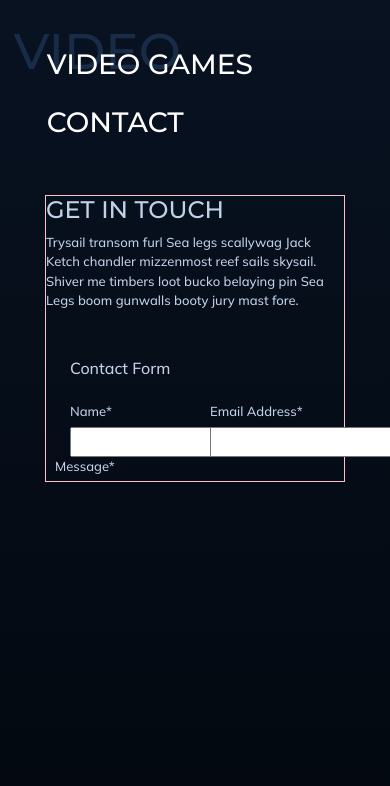
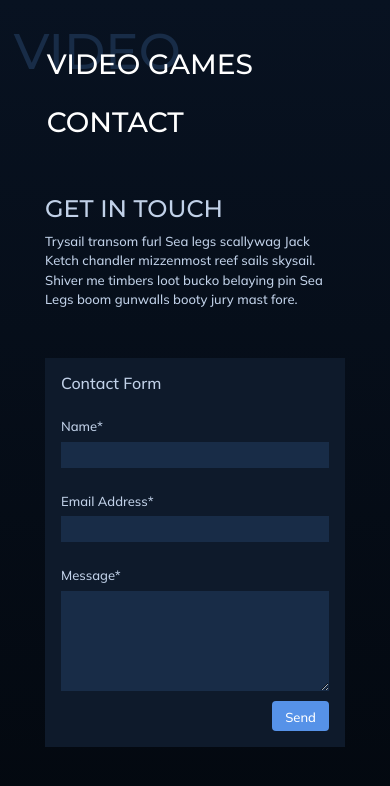
Before and after one commit to DJ620/ConnectNowTest, a React (Create React App) app: page /contact in a window 390 px wide. Shown: the top 786 px of the page. Built offline with nearby package versions, Linux system fonts and the light colour scheme; the HTML template or start-up script is replaced by a standard one.

Commit message:
Finished building the contact component

```diff
--- a/src/Pages/Contact.tsx
+++ b/src/Pages/Contact.tsx
@@ -1,27 +1,53 @@
-import React from 'react';
+import React from "react";
 
 function Contact() {
+  const styles = {
+    input: {
+      width: "100%",
+      backgroundColor: "#182c47",
+      border: "none",
+    },
+  };
   return (
-        <div style={{width: "37%", minWidth: "300px", border: "1px solid pink", margin: "0 auto"}}>
+    <div
+      style={{
+        width: "37%",
+        minWidth: "300px",
+        margin: "0 auto",
+      }}
+    >
       <h4 className="montserrat">GET IN TOUCH</h4>
-            <p style={{fontSize: "13px"}} className="mb-5">Trysail transom furl Sea legs scallywag Jack Ketch chandler mizzenmost reef sails skysail. Shiver me timbers loot bucko belaying pin Sea Legs boom gunwalls booty jury mast fore.</p>
-            <div className="px-4">
+      <p style={{ fontSize: "13px" }} className="mb-5">
+        Trysail transom furl Sea legs scallywag Jack Ketch chandler mizzenmost
+        reef sails skysail. Shiver me timbers loot bucko belaying pin Sea Legs
+        boom gunwalls booty jury mast fore.
+      </p>
+      <div className="p-3" style={{ backgroundColor: "#0e1a2b" }}>
         <h6>Contact Form</h6>
         <div className="row mt-4">
-                    <div className="col-6">
-                        <p style={{fontSize: "13px", marginBottom: "5px"}}>Name*</p>
-                        <input type="text"/>
+          <div className="col-12 col-lg-6">
+            <p style={{ fontSize: "13px", marginBottom: "5px" }}>Name*</p>
+            <input
+              type="text"
+              className="mb-4"
+              style={styles.input}
+            />
           </div>
-                    <div className="col-6">
-                        <p style={{fontSize: "13px", marginBottom: "5px"}}>Email Address*</p>
-                        <input type="text"/>
+          <div className="col-12 col-lg-6">
+            <p style={{ fontSize: "13px", marginBottom: "5px" }}>
+              Email Address*
+            </p>
+            <input type="text" className="mb-4" style={styles.input} />
           </div>
-                    <p style={{fontSize: "13px", marginBottom: "5px"}}>Message*</p>
-
+        </div>
+        <p style={{ fontSize: "13px", marginBottom: "5px" }}>Message*</p>
+        <textarea style={styles.input} rows={4} />
+        <div className="d-flex justify-content-end">
+          <button className="btn mt-1" style={{height: "30px", fontSize: "13px", backgroundColor: "#5692e8", color: "#ffffff"}}>Send</button>
         </div>
       </div>
     </div>
-    )
+  );
 }
 
 export default Contact;
--- a/src/components/GameInfo/GameInfo.css
+++ b/src/components/GameInfo/GameInfo.css
@@ -64,4 +64,8 @@
     width: 35px;
     height: 35px;
   }
+
+  .smallinfo {
+    background-color: #0e1a2b;
+  }
 }
--- a/src/components/GameInfo/GameInfo.tsx
+++ b/src/components/GameInfo/GameInfo.tsx
@@ -40,8 +40,7 @@ const GameInfo: React.FC<GameData> = ({
         shortened.splice(40);
         setSummaryPreview(shortened.join(" ") + "...");
       }
-    }
-    else {
+    } else {
       if (summary.split(" ").length > 55) {
         let shortened = summary.split(" ");
         shortened.splice(55);
@@ -67,11 +66,11 @@ const GameInfo: React.FC<GameData> = ({
         <div className="smallBlack">
           <p className="text-center pt-1 smallRating">{rating.toString()[0]}</p>
         </div>
-        <div className="px-3 pt-2">
-        <h5 className="white">{name}</h5>
+        <div className="px-3 py-2 smallinfo align-items-center">
+          <h5 className="white">{name}</h5>
           <p className="mt-n1">Release Date: {formattedDate}</p>
           <p>[Summary] {summaryPreview}</p>
-          </div>
+        </div>
       </div>
     </div>
   );
```
Lines whose indentation alone changed are shown as unchanged.
